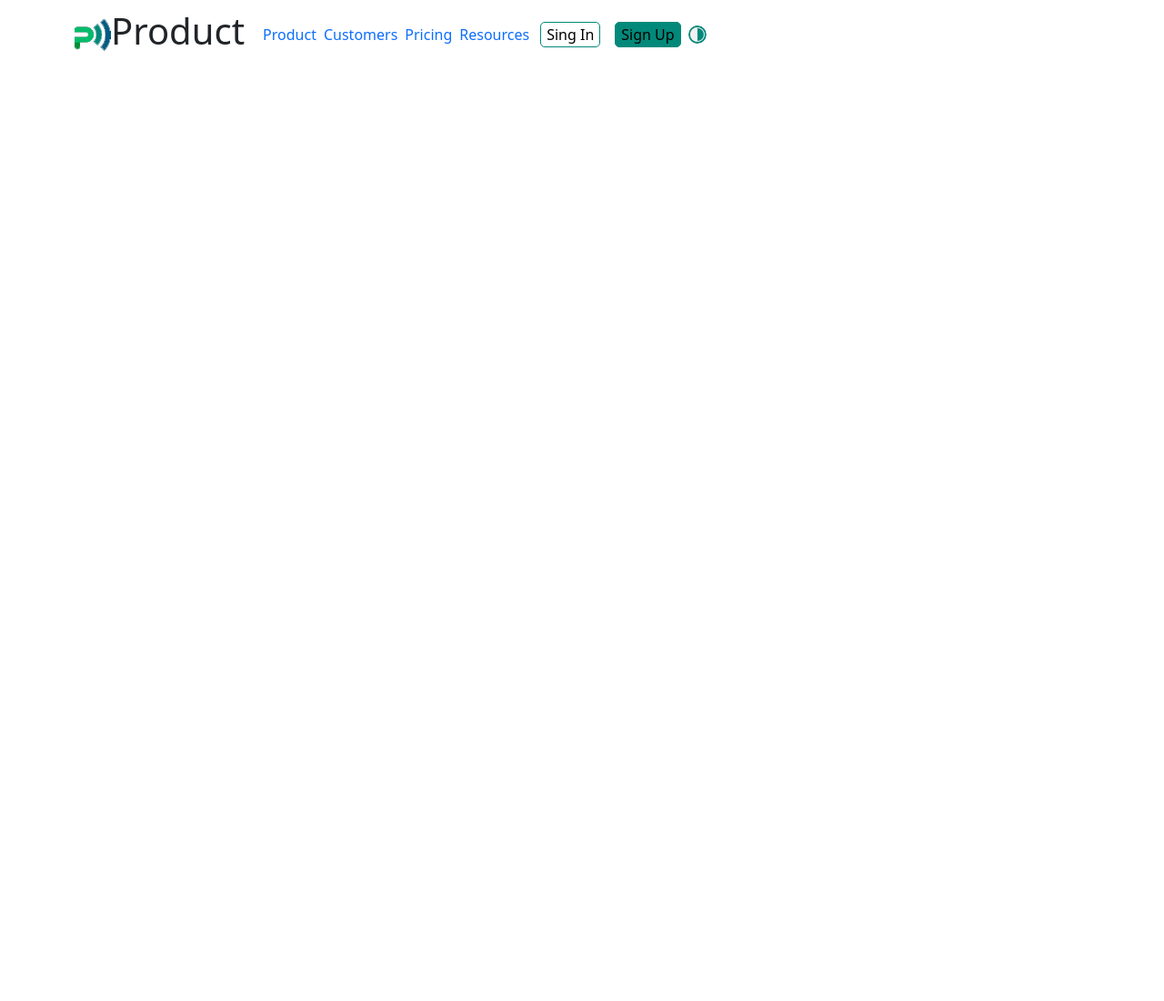
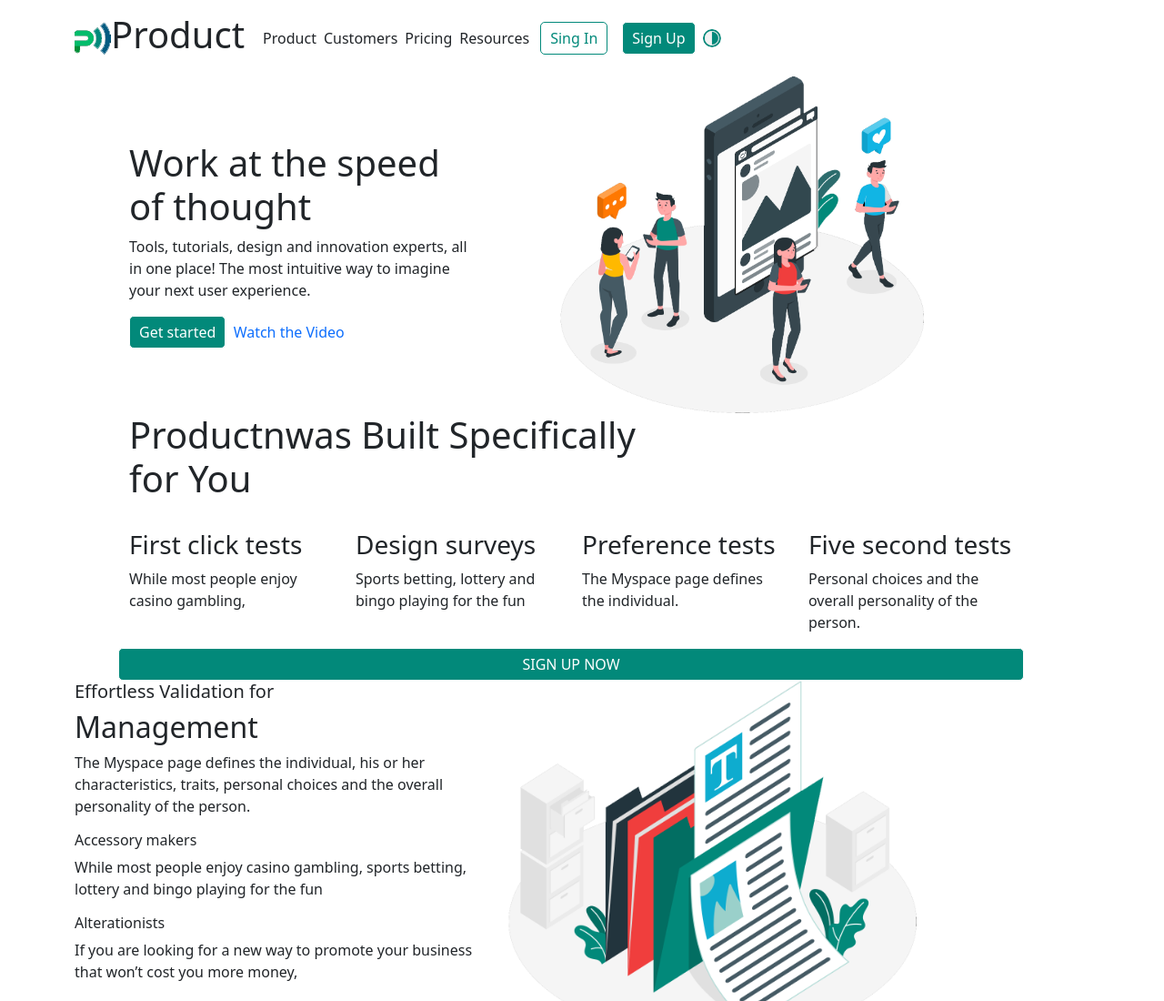
Before and after one commit to Iroda524/Product, a plain HTML site: page index.html in a window 1280 px wide. Shown: the top 1100 px of the page at 91% size. Before the commit the page ends 800 px from the top, so only its background shows below. Drawn offline with nearby package versions, Linux system fonts and the light colour scheme.

Commit message:
finish html informations

```diff
--- a/index.html
+++ b/index.html
@@ -17,18 +17,176 @@
             <h1>Product</h1>
         </div>
 
-        <div class="d-flex flex-row m-3 justify-content-md-end align-items-center">
-            <a class="m-1">Product</a>
-            <a class="m-1">Customers</a>
-            <a class="m-1">Pricing</a>
-            <a class="m-1">Resources</a>
+        <div class="m-3 d-flex flex-row align-items-center">
+            <a class="m-1 text-dark">Product</a>
+            <a class="m-1 text-dark">Customers</a>
+            <a class="m-1 text-dark">Pricing</a>
+            <a class="m-1 text-dark">Resources</a>
 
-            <button class="m-2 sign_in">Sing In</button>
-            <button class="m-2 sign_up">Sign Up</button>
+            <button class="m-2 bgw">Sing In</button>
+            <button class="m-2 bgc">Sign Up</button>
 
             <img class="thema" src="./images/thema.jpg" alt="tema">
         </div>
     </div>
+    <!-- INFORMATIONS -->
+    <div class="container">
+        <div class="row mx-5 d-flex align-items-center box_one">
+            <div class="col-5">
+                <h1>
+                Work at the speed<br>of thought
+            </h1>
+            <p>
+                Tools, tutorials, design and innovation experts, all<br>
+                in one place! The most intuitive way to imagine<br>
+                your next user experience.
+            </p>
+            <button class="bgc">Get started</button>
+            <img src="" alt="">
+            <a href="#">Watch the Video</a>
+        </div>
+        <img class="col-5 mx-5 profic" src="./images/profic.png" alt="">
+
+        <div class="row">
+            <h1>
+                Productnwas Built Specifically<br>for You
+            </h1>
+            <div class="col-3">
+                <div>
+                    <img src="" alt="">
+                </div>
+                <h3>First click tests</h3>
+                <p>
+                    While most people enjoy<br>
+                    casino gambling,
+                </p>
+            </div>
+            <div class="col-3">
+                <div>
+                    <img src="" alt="">
+                </div>
+                <h3>Design surveys</h3>
+                <p>
+                    Sports betting, lottery and<br>
+                    bingo playing for the fun
+                </p>
+            </div>
+            <div class="col-3">
+                <div>
+                    <img src="" alt="">
+                </div>
+                <h3>Preference tests</h3>
+                <p>
+                    The Myspace page defines<br>
+                    the individual.
+                </p>
+            </div>
+            <div class="col-3">
+                <div>
+                    <img src="" alt="">
+                </div>
+                <h3>Five second tests</h3>
+                <p>
+                    Personal choices and the<br>
+                    overall personality of the<br>
+                    person.
+                </p>
+            </div>
+
+            <button class="bgc d-block">SIGN UP NOW</button>
+        </div>
+    </div>
+
+    <!-- MANAGEMENT -->
+    <div class="row">
+        <div class="management col-5">
+            <h5>Effortless Validation for</h5>
+            <h2>Management</h2>
+            <p>
+                The Myspace page defines the individual, his or her<br>
+                characteristics, traits, personal choices and the overall<br>
+                personality of the person.
+            </p>
+            <h6>Accessory makers</h6>
+            <p>
+                While most people enjoy casino gambling, sports betting,<br>
+                lottery and bingo playing for the fun
+            </p>
+            <h6>Alterationists</h6>
+            <p>
+                If you are looking for a new way to promote your business<br>
+                that won’t cost you more money,
+            </p>
+        </div>
+
+        <img class="col-5" src="./images/managment.png" alt="papers">
+    </div>
+
+    <div class="row">
+        <img class="col-5" src="./images/customer.png" alt="Search">
+
+        <div class="customer col-5">
+            <h5>Easier decision making for</h5>
+            <h2>Customer Support</h2>
+            <p>
+                The Myspace page defines the individual, his or her<br>
+                characteristics, traits, personal choices and the overall<br>
+                personality of the person.
+            </p>
+            <div class="arrow">
+                <div class="box_arrow">
+                    <img src="./images/tick.png" alt="tick">
+                </div>
+                <p>
+                    Never worry about overpaying for your<br>
+                    energy again.
+                </p>
+            </div>
+            <div class="arrow">
+                <div class="box_arrow">
+                    <img src="./images/tick.png" alt="tick">
+                </div>
+                <p>
+                    We will only switch you to energy companies<br>
+                    that we trust and will treat you right
+                </p>
+            </div>
+            <div class="arrow">
+                <div class="box_arrow">
+                    <img src="./images/tick.png" alt="tick">
+                </div>
+                <p>
+                    We track the markets daily and know where the<br>
+                    savings are.
+                </p>
+            </div>
+        </div>
+    </div>
+    <!-- Collaborative -->
+    <div class="row">
+        <div class="Collaborative col-5">
+            <h5>Optimisation for</h5>
+            <h2>Collaborative</h2>
+            <p>
+                Few would argue that, despite the advancements of<br>
+                feminism over the past three decades, women still face a<br>
+                double standard when it comes to their behavior.
+            </p>
+            <h6>Accessory makers</h6>
+            <p>
+                While most people enjoy casino gambling, sports betting,<br>
+                lottery and bingo playing for the fun
+            </p>
+            <h6>Alterationists</h6>
+            <p>
+                If you are looking for a new way to promote your business<br>
+                that won’t cost you more money,
+            </p>
+        </div>
+
+        <img class="col-5" src="./images/files.png" alt="files">
+    </div>
+</div>
 
 
 
--- a/sass/style.scss
+++ b/sass/style.scss
@@ -19,13 +19,12 @@
     border-radius: 5px;
     border: $bcol 1px solid;
     background-color: $bgcol;
+    color: $bcol;
+    padding: 5px 10px;
 }
 .container{
-    .sign_in{
+    .bgw{
         @include button( #02897A, white);
-    }
-    .sign_up{
-        @include button( #02897A, #02897A);
     }
     .thema{
         width: 20px;
@@ -33,3 +32,11 @@
         border-radius: 50%;
     }
 }
+
+.bgc{
+    @include button( white, #02897A);
+}
+// .profic{
+//     width: 60%;
+//     height: 60%;
+// }
```
Also changed, not shown: css/style.css, 1 other file.
